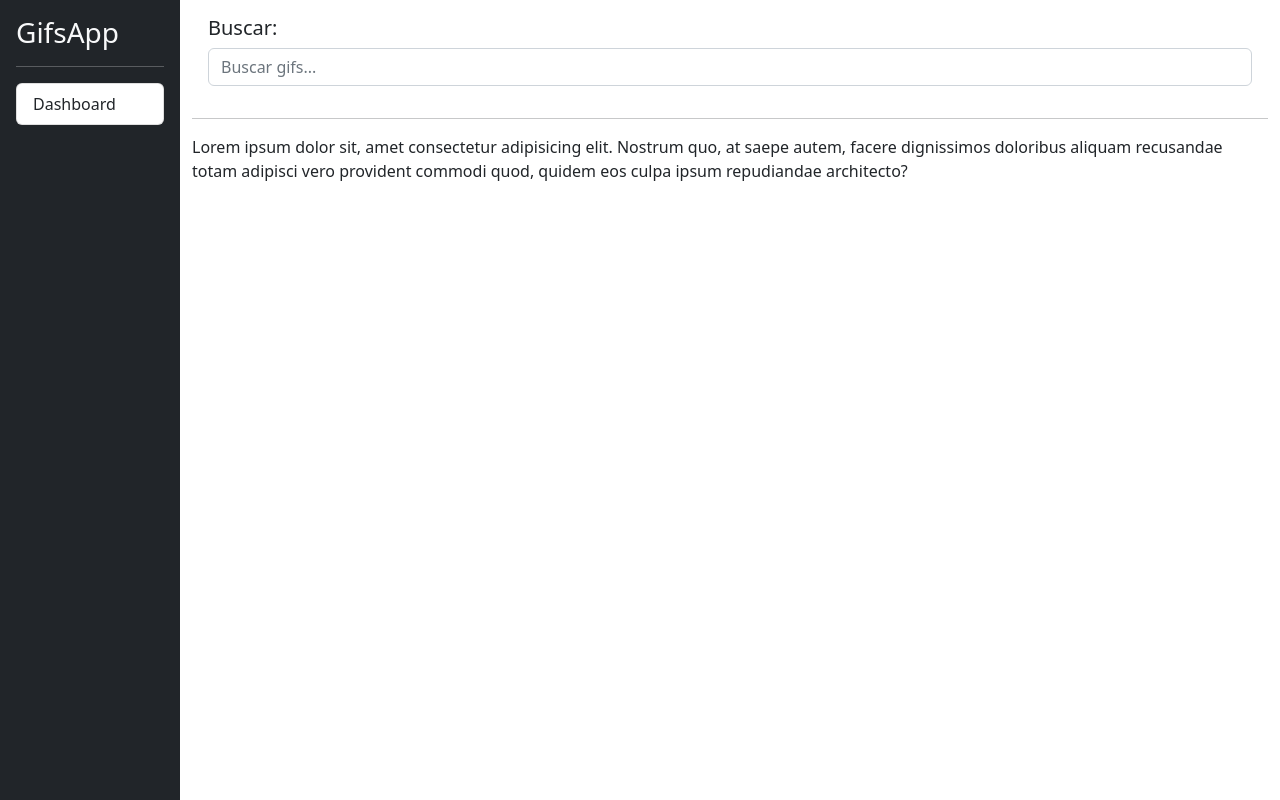
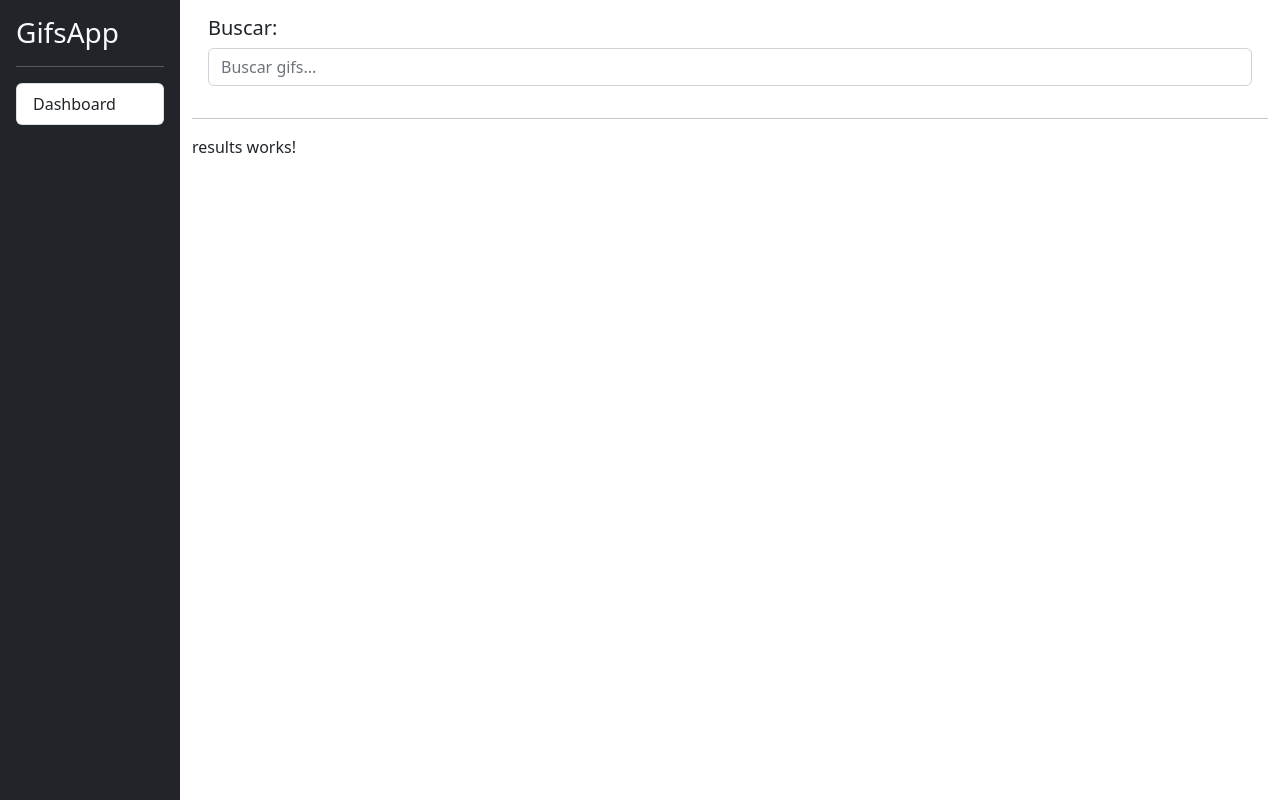
Before and after one commit to mabuenox/angular-cero-experto-udemy, an Angular app in the folder Ejercicios/angular/02-gifsApp/: page / in a window 1280 px wide. Built offline with nearby package versions, Linux system fonts and the light colour scheme.

Commit message:
Add components

```diff
--- a/Ejercicios/angular/02-gifsApp/src/app/app.component.html
+++ b/Ejercicios/angular/02-gifsApp/src/app/app.component.html
@@ -2,22 +2,6 @@
 
   <app-sidebar></app-sidebar>
 
-  <div class="container">
-    <div class="row p-3">
-      <div class="col">
-        <h5>Buscar:</h5>
-        <input type="text" class="form-control" placeholder="Buscar gifs..." />
-      </div>
-    </div>
-    <hr />
+  <app-gifs-page class="container"></app-gifs-page>
 
-    <div class="row">
-      <div class="col">
-        Lorem ipsum dolor sit, amet consectetur adipisicing elit. Nostrum quo,
-        at saepe autem, facere dignissimos doloribus aliquam recusandae totam
-        adipisci vero provident commodi quod, quidem eos culpa ipsum repudiandae
-        architecto?
-      </div>
-    </div>
-  </div>
 </div>
--- a/Ejercicios/angular/02-gifsApp/src/app/app.module.ts
+++ b/Ejercicios/angular/02-gifsApp/src/app/app.module.ts
@@ -3,6 +3,7 @@ import { BrowserModule } from '@angular/platform-browser';
 
 import { AppComponent } from './app.component';
 import { SharedModule } from './shared/shared.module';
+import { GifsModule } from './gifs/gifs.module';
 
 @NgModule({
   declarations: [
@@ -10,7 +11,8 @@ import { SharedModule } from './shared/shared.module';
   ],
   imports: [
     BrowserModule,
-    SharedModule
+    SharedModule,
+    GifsModule
   ],
   providers: [],
   bootstrap: [AppComponent]
--- /dev/null
+++ b/Ejercicios/angular/02-gifsApp/src/app/gifs/gifs-page/gifs-page.component.html
@@ -0,0 +1,12 @@
+<div class="row p-3">
+  <div class="col">
+   <app-search></app-search>
+  </div>
+</div>
+<hr />
+
+<div class="row">
+  <div class="col">
+    <app-results></app-results>
+  </div>
+</div>
--- /dev/null
+++ b/Ejercicios/angular/02-gifsApp/src/app/gifs/gifs-page/gifs-page.component.ts
@@ -0,0 +1,16 @@
+import { Component, OnInit } from '@angular/core';
+
+@Component({
+  selector: 'app-gifs-page',
+  templateUrl: './gifs-page.component.html',
+  styles: [
+  ]
+})
+export class GifsPageComponent implements OnInit {
+
+  constructor() { }
+
+  ngOnInit(): void {
+  }
+
+}
--- /dev/null
+++ b/Ejercicios/angular/02-gifsApp/src/app/gifs/results/results.component.html
@@ -0,0 +1 @@
+<p>results works!</p>
--- /dev/null
+++ b/Ejercicios/angular/02-gifsApp/src/app/gifs/results/results.component.ts
@@ -0,0 +1,16 @@
+import { Component, OnInit } from '@angular/core';
+
+@Component({
+  selector: 'app-results',
+  templateUrl: './results.component.html',
+  styles: [
+  ]
+})
+export class ResultsComponent implements OnInit {
+
+  constructor() { }
+
+  ngOnInit(): void {
+  }
+
+}
--- /dev/null
+++ b/Ejercicios/angular/02-gifsApp/src/app/gifs/search/search.component.html
@@ -0,0 +1,2 @@
+<h5>Buscar:</h5>
+<input type="text" class="form-control" placeholder="Buscar gifs..." />
--- /dev/null
+++ b/Ejercicios/angular/02-gifsApp/src/app/gifs/search/search.component.ts
@@ -0,0 +1,16 @@
+import { Component, OnInit } from '@angular/core';
+
+@Component({
+  selector: 'app-search',
+  templateUrl: './search.component.html',
+  styles: [
+  ]
+})
+export class SearchComponent implements OnInit {
+
+  constructor() { }
+
+  ngOnInit(): void {
+  }
+
+}
```
Also changed, not shown: Ejercicios/angular/02-gifsApp/src/app/gifs/gifs.module.ts (added, +22 -0 lines).
